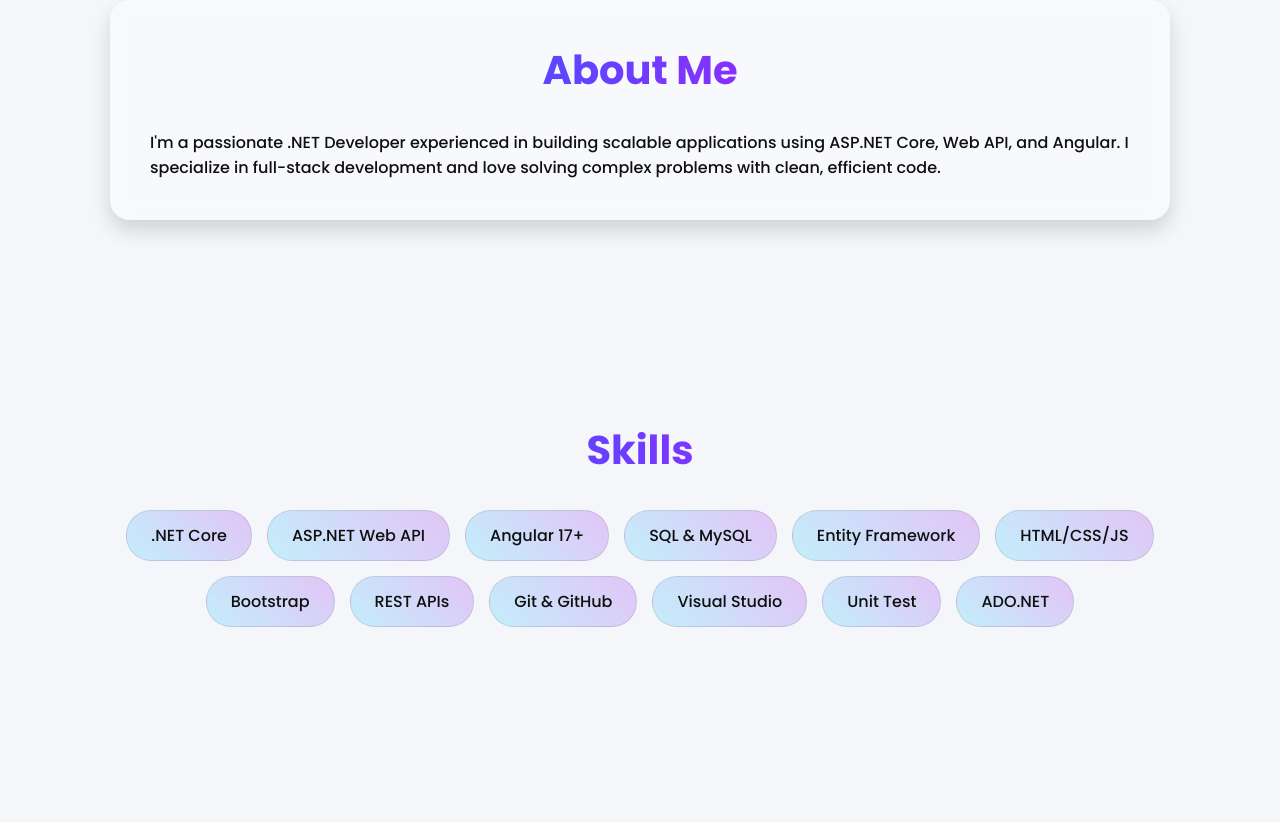
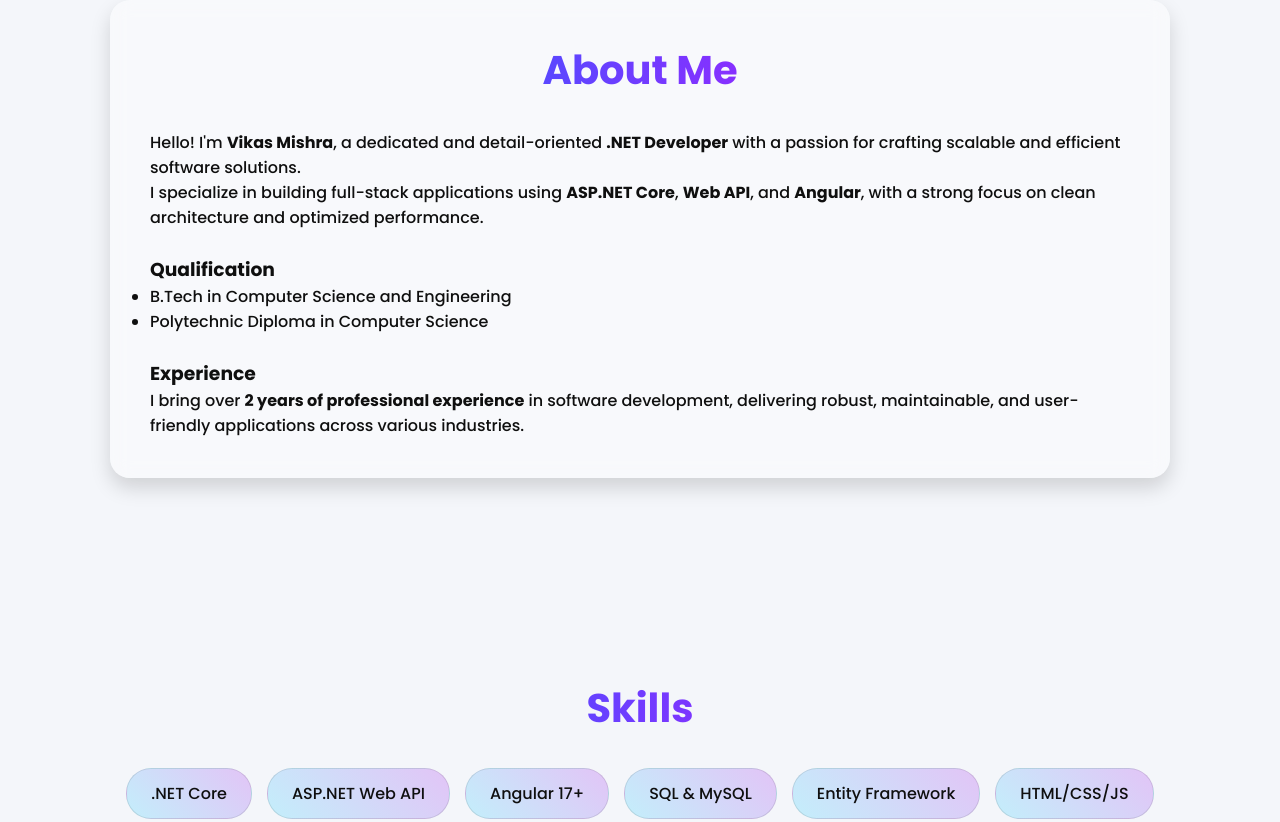
Before and after one commit to webdevvikasmishra/my-website, a plain HTML site: page index.html in a window 1280 px wide. Shown: the part 900-1722 px from the top of the page. Drawn offline with Linux system fonts and the light colour scheme.

Commit message:
Add files via upload

```diff
--- a/index.html
+++ b/index.html
@@ -265,7 +265,17 @@
   <section id="about" class="hidden-section">
     <div class="about">
       <h2>About Me</h2>
-      <p>I'm a passionate .NET Developer experienced in building scalable applications using ASP.NET Core, Web API, and Angular. I specialize in full-stack development and love solving complex problems with clean, efficient code.</p>
+      <p>Hello! I'm <strong>Vikas Mishra</strong>, a dedicated and detail-oriented <strong>.NET Developer</strong> with a passion for crafting scalable and efficient software solutions.</p>
+      <p>I specialize in building full-stack applications using <strong>ASP.NET Core</strong>, <strong>Web API</strong>, and <strong>Angular</strong>, with a strong focus on clean architecture and optimized performance.</p>
+      <br/>
+      <h3>Qualification</h3>
+      <ul>
+        <li>B.Tech in Computer Science and Engineering</li>
+        <li>Polytechnic Diploma in Computer Science</li>
+      </ul>
+      <br/>
+      <h3>Experience</h3>
+      <p>I bring over <strong>2 years of professional experience</strong> in software development, delivering robust, maintainable, and user-friendly applications across various industries.</p>
     </div>
   </section>
 
@@ -302,6 +312,14 @@
         <h3>Customer Dashboard</h3>
         <p>Dynamic UI with reusable grids powered by Angular and API services.</p>
       </div>
+      <div class="project-card">
+        <h3>Landing Zone</h3>
+        <p>Designed and deployed a secure and scalable cloud infrastructure Landing Zone in Azure, enabling efficient onboarding of cloud workloads.</p>
+      </div>
+      <div class="project-card">
+        <h3>Cloud Pilot</h3>
+        <p>Developed tools and dashboards to assess cloud readiness and migration strategies, helping teams adopt cloud-native approaches efficiently.</p>
+      </div>
     </div>
   </section>
 
@@ -323,7 +341,6 @@
       document.getElementById('nav-links').classList.toggle('active');
     }
 
-    // CLOSE MENU ON LINK CLICK (Mobile)
     document.querySelectorAll('#nav-links a').forEach(link => {
       link.addEventListener('click', () => {
         const nav = document.getElementById('nav-links');
@@ -345,7 +362,6 @@
       }
     }
 
-    // Animate on scroll
     const observer = new IntersectionObserver(entries => {
       entries.forEach(entry => {
         if (entry.isIntersecting) {
```
